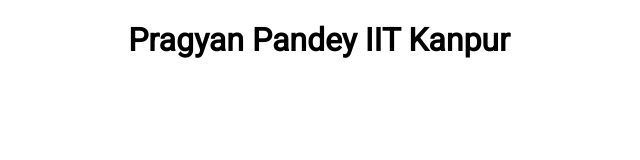
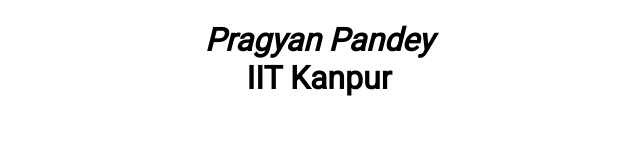
Before and after one commit to pragyan478/my_website, a plain HTML site: page index.htm in a window 1280 px wide. Shown: the whole page, without its empty margins (321-961 px from the left). Drawn offline with Linux system fonts and the light colour scheme.

Commit message:
modified

```diff
--- a/index.htm
+++ b/index.htm
@@ -5,6 +5,6 @@
 <title>My First Page</title>
 </head>
 <body>
-<h1 style="font-family:Roboto;text-align:center;">Pragyan Pandey IIT Kanpur</h1>
+<h1 style="font-family:Roboto;text-align:center;"><i><b>Pragyan Pandey</b></i><br> IIT Kanpur</h1>
 </body>
 </html>
```
